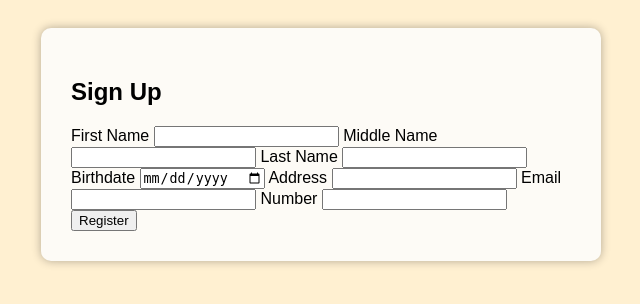
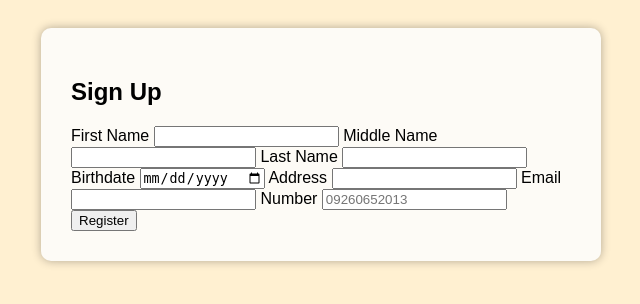
Before and after one commit to PrismaVL/AD-Task-1, a PHP site: page / in a window 1280 px wide. Shown: the top 304 px of the page, without its empty margins (319-959 px from the left). Run offline with PHP 8.4, Linux system fonts and the light colour scheme.

Commit message:
feat (index.php) added a pattern and a placeholder for div #number

```diff
--- a/index.php
+++ b/index.php
@@ -25,10 +25,10 @@
         <input type="text" id= address" name="address" required>
 
         <label for="email">Email</label>
-        <input type="email" id= email" name="email" required>
+        <input type="email" id= gmail" name="gmail" required>
 
         <label for="number">Number</label>
-        <input type="text" id= number" name="number" required>
+        <input type="tel" id= number" name="number" pattern="0-9"{11} placeholder="09260652013" required>
 
         <button type="submit">Register</button>
     </form>
```
